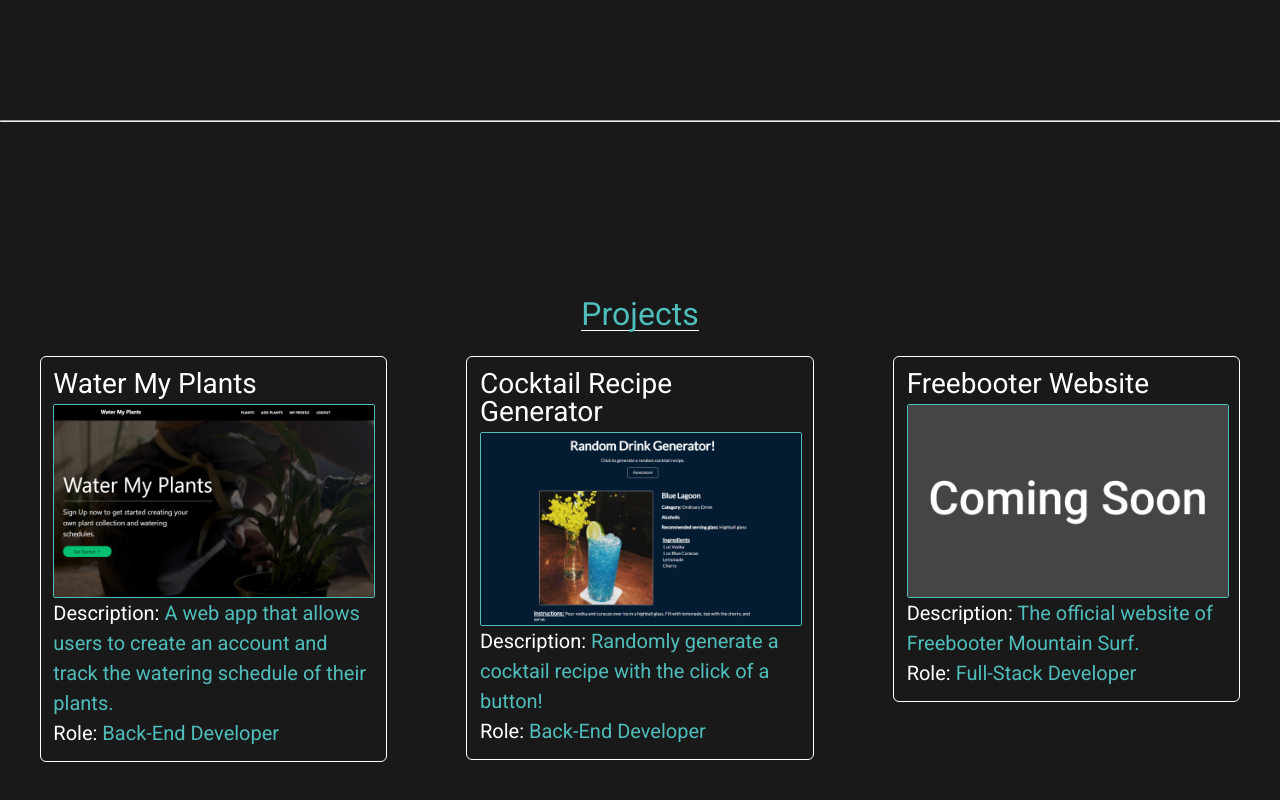
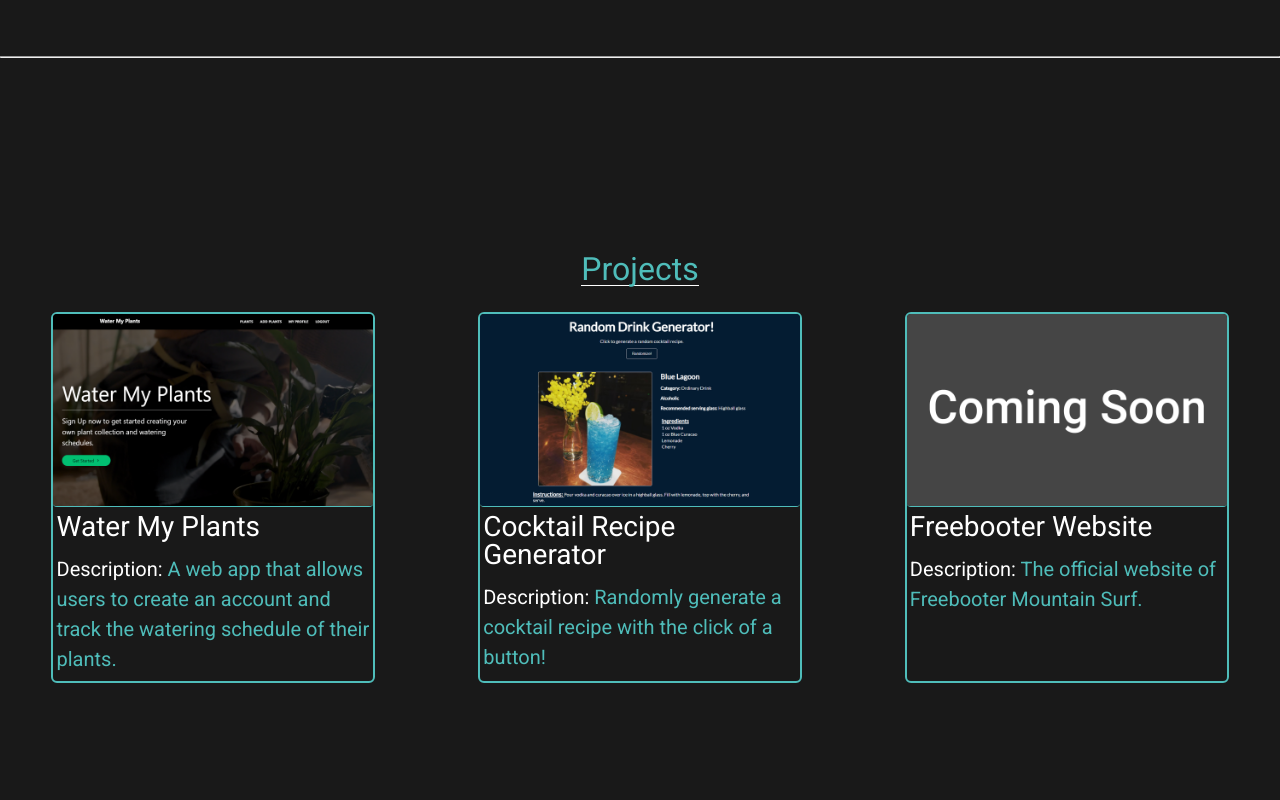
Before and after one commit to Ryan-E-Mark/Portfolio, a React (Create React App) app: page / in a window 1280 px wide. Shown: the part 1876-2676 px from the top of the page. Built offline with nearby package versions, Linux system fonts and the light colour scheme.

Commit message:
project section done

```diff
--- a/src/App.css
+++ b/src/App.css
@@ -146,7 +146,7 @@ h4 {
 	justify-content: center;
 	align-items: center;
 	height: 100vh;
-	margin-bottom: 20%;
+	margin-bottom: 15%;
 }
 
 .my-pic {
@@ -212,6 +212,7 @@ h4 {
 	width: 100%;
 	height: 100vh;
 	margin-bottom: 15%;
+	padding-top: 0;
 }
 
 .projects-section h3 {
@@ -230,18 +231,24 @@ h4 {
 	display: flex;
 	flex-direction: column;
 	align-items: flex-start;
-	justify-content: center;
+	justify-content: flex-start;
 	width: 25%;
+	height: 100%;
 	cursor: pointer;
-	border: 1.5px solid white;
+	border: 2px solid #4FBDBA;
 	border-radius: 6px;
+	padding: 0;
+}
+
+.project-div h5, p {
 	padding: 1%;
 }
 
 .project-div img {
 	width: 100%;
-	border: .25px solid #4FBDBA;
-	border-radius: 2px;
+	border-bottom: 1px solid #4FBDBA;
+	border-radius: 4px;
+	margin-bottom: 1%;
 }
 
 .span {
@@ -278,11 +285,18 @@ h5 {
 	display: flex;
 	flex-direction: column;
 	align-items: center;
+	color: white;
+	text-align: center;
 }
 
 .modal-pic {
 	border: .2px solid white;
 	width: 80%;
+	margin-bottom: 1%;
+}
+
+.modal-tech {
+	font-size: 1rem;
 }
 
 .button-cont {
@@ -300,6 +314,39 @@ h5 {
 	font-size: 1.5rem;
 	width: 3%;
 	cursor: pointer;
+}
+
+.modal-description {
+	color:#4FBDBA;
+	width: 85%;
+	line-height: 1.25;
+}
+
+.modal-role {
+	padding: 0;
+}
+
+.modal-title {
+	color: #4FBDBA;
+	border-bottom: 1px solid white;
+}
+
+.go-button {
+	background-color: #191919;
+	color: white;
+	border: 1px solid white;
+	font-size: 1.25rem;
+	border-radius: 3px;
+	cursor: pointer;
+	text-decoration: none;
+	width: 5%;
+	padding: .5%;
+}
+
+.go-button:hover {
+	background-color: #474747;
+	animation: forwards;
+	animation-duration: 1s;
 }
 
 /* Footer Styles */
--- a/src/components/project-modal.js
+++ b/src/components/project-modal.js
@@ -24,7 +24,10 @@ const ProjectModal = (props) => {
                         </div>
                         <img src={currentProject.img} alt="current project" className='modal-pic'></img>
                         <h3 className='modal-title'>{currentProject.title}</h3>
-                        <p className='modal-description'>{currentProject.description}</p>
+                        <p className='modal-tech'>{currentProject.tech}</p>
+                        <p className='modal-role'>{currentProject.role}</p>
+                        <p className='modal-description'>{currentProject.description2}</p>
+                        <a className='go-button' href={currentProject.link} target="_blank" rel="noreferrer">GO</a>
                     </div>
                 </div>
             ) : null}
--- a/src/components/projects.js
+++ b/src/components/projects.js
@@ -16,10 +16,9 @@ const Projects = (props) => {
             <div className='projects'>
                 {projects.map(project =>
                     <div className="project-div" onClick={() => openModal(project.id)}>
+                        <img src={project.img} alt="project thumbnail"></img>
                         <h5>{project.title}</h5>
-                        <img src={project.img} alt="project thumbnail"></img>
                         <p><span className='span'>Description: </span>{project.description}</p>
-                        <p><span className='span'>Role: </span>{project.role}</p>
                     </div>
                 )}
             </div>
--- a/src/data.js
+++ b/src/data.js
@@ -10,6 +10,8 @@ const projects = [
         img: waterPic,
         link: "https://water-my-plants-lambda-7.netlify.app/",
         description: "A web app that allows users to create an account and track the watering schedule of their plants.",
+        description2: "Wrote a REST API for the Water My Plants application. Provided user sign up and login with authorization to restricted endpoints using JWT. Collaborated with a team of three front-end engineers using slack and zoom.",
+        tech: "Node.js | Express | PostgreSQL | Heroku",
         role: "Back-End Developer"
     },
     {
@@ -18,7 +20,9 @@ const projects = [
         img: cocktailPic,
         link: "https://drink-generator-random.vercel.app/",
         description: "Randomly generate a cocktail recipe with the click of a button!",
-        role: "Back-End Developer"
+        description2: "Created a React application to display JSON response from a free cocktail API. Handled state management with Redux and styling through CSS.",
+        tech: "React | CSS | HTML | Axios | Redux | Vercel",
+        role: "Front-End Developer"
     },
     {
         id: 3,
@@ -26,6 +30,8 @@ const projects = [
         img: placeholder,
         link: null,
         description: "The official website of Freebooter Mountain Surf.",
+        description2: "Creating the webpage for Freebooter Mountain Surf. Top of the line custom pow-surfers need a top of the line website. Working to create a full CRUD application for the owner of Freebooter to keep inventory and news up to date. ",
+        tech: "React | CSS | HTML | Axios | Redux | Node.js | Express | PostgreSQL | Heroku",
         role: "Full-Stack Developer"
     }
 ];
```
